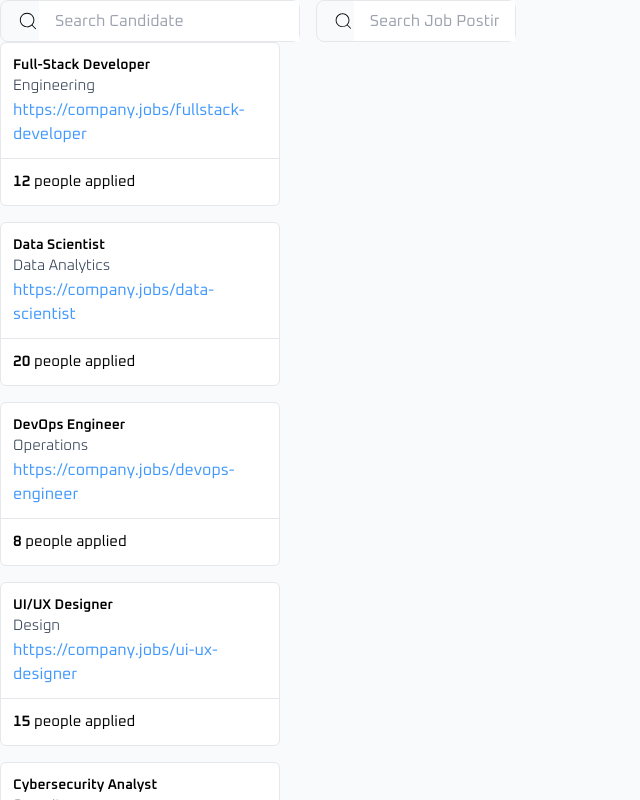
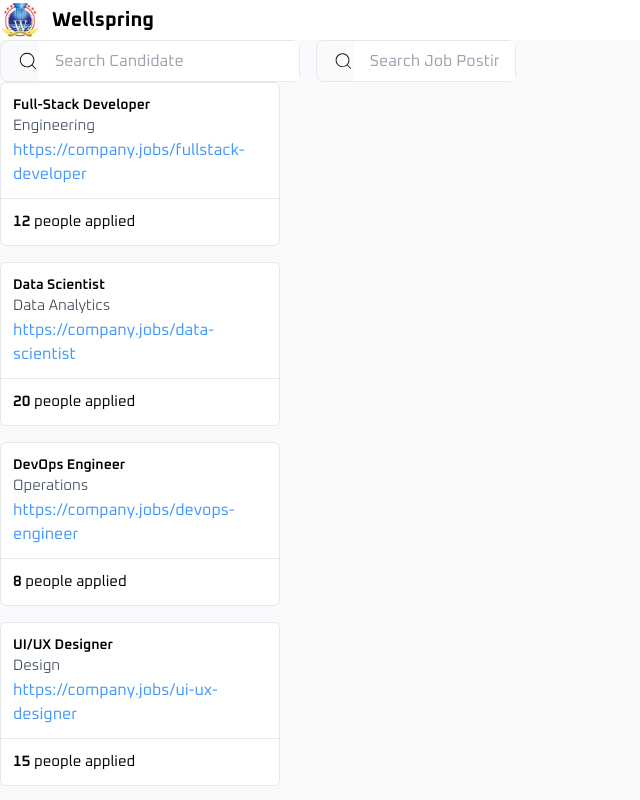
Before and after one commit to oluwaseun-demonflowne/deel, a Next.js app: page /dashboard in a window 1280 px wide. Shown: the top 800 px of the page, without its empty margins (0-640 px from the left). Built offline with nearby package versions, Linux system fonts and the light colour scheme.

Commit message:
tariff page joined

```diff
--- a/src/app/dashboard/layout.tsx
+++ b/src/app/dashboard/layout.tsx
@@ -1,5 +1,4 @@
-
-
+import Header from "@/components/Dashboard/Header";
 
 export default function RootLayout({
   children,
@@ -7,6 +6,9 @@ export default function RootLayout({
   children: React.ReactNode;
 }>) {
   return (
-    <div>{children}</div>
+    <div>
+      <Header />
+      {children}
+    </div>
   );
 }
--- /dev/null
+++ b/src/components/Dashboard/Header.tsx
@@ -0,0 +1,15 @@
+import Image from "next/image";
+import React from "react";
+
+const Header = () => {
+  return (
+    <div>
+      <div className="flex gap-3 items-center">
+        <Image src={"/wellspring.jfif"} alt="company logo" unoptimized width={100} className="w-10 rounded-full" height={100} />
+        <h1 className="text-xl font-bold">Wellspring</h1>
+      </div>
+    </div>
+  );
+};
+
+export default Header;
```
Also changed, not shown: public/wellspring.jfif (added).
